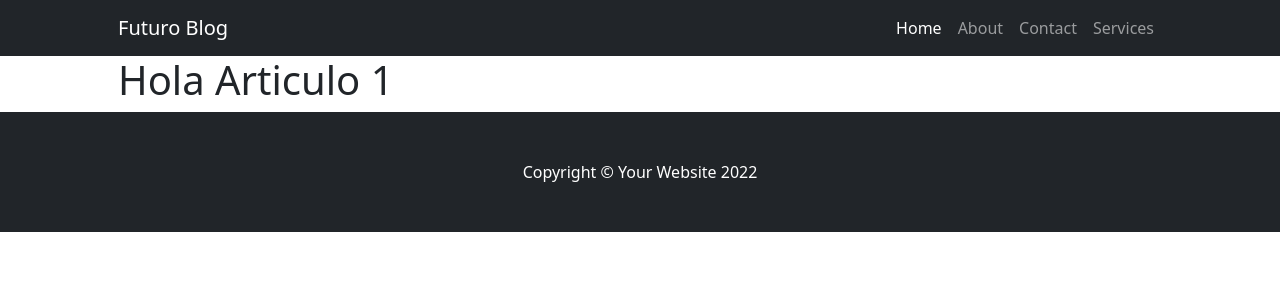
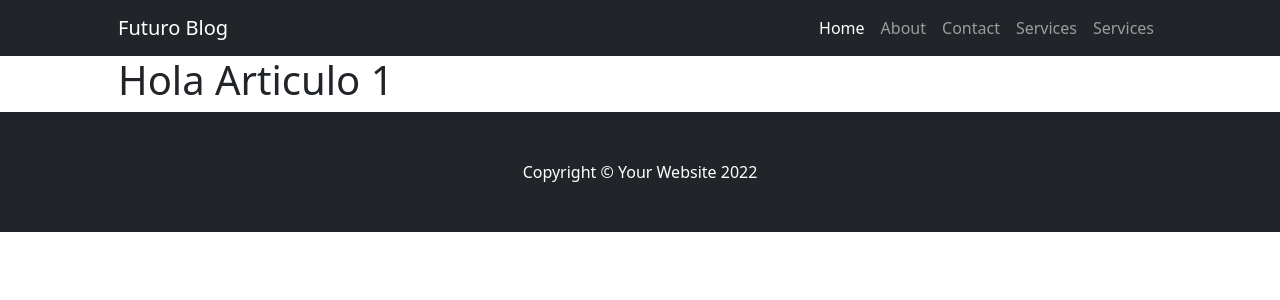
Before and after one commit to Fran1o/Django-Proyecto-Final-Python, a Django app: page /project/articulo/1 in a window 1280 px wide. Shown: the top 300 px of the page. Run offline with Django 4.2, Linux system fonts and the light colour scheme; data comes from the database, SQL or seed files in the repository; some libraries are stand-ins or nearby versions.

Commit message:
Acomodando

```diff
--- a/blogapp/templates/blogapp/index.html
+++ b/blogapp/templates/blogapp/index.html
@@ -25,6 +25,7 @@
                         <li class="nav-item"><a class="nav-link active" aria-current="page" href=" {% url 'home' %} ">Home</a></li>
                         <li class="nav-item"><a class="nav-link" href="#!">About</a></li>
                         <li class="nav-item"><a class="nav-link" href="#!">Contact</a></li>
+                        <li class="nav-item"><a class="nav-link" href="#!">Services</a></li>
                         <li class="nav-item"><a class="nav-link" href="#!">Services</a></li>
                     </ul>
                 </div>
```
Also changed, not shown: blogapp/views.py (+0 -7 lines).
